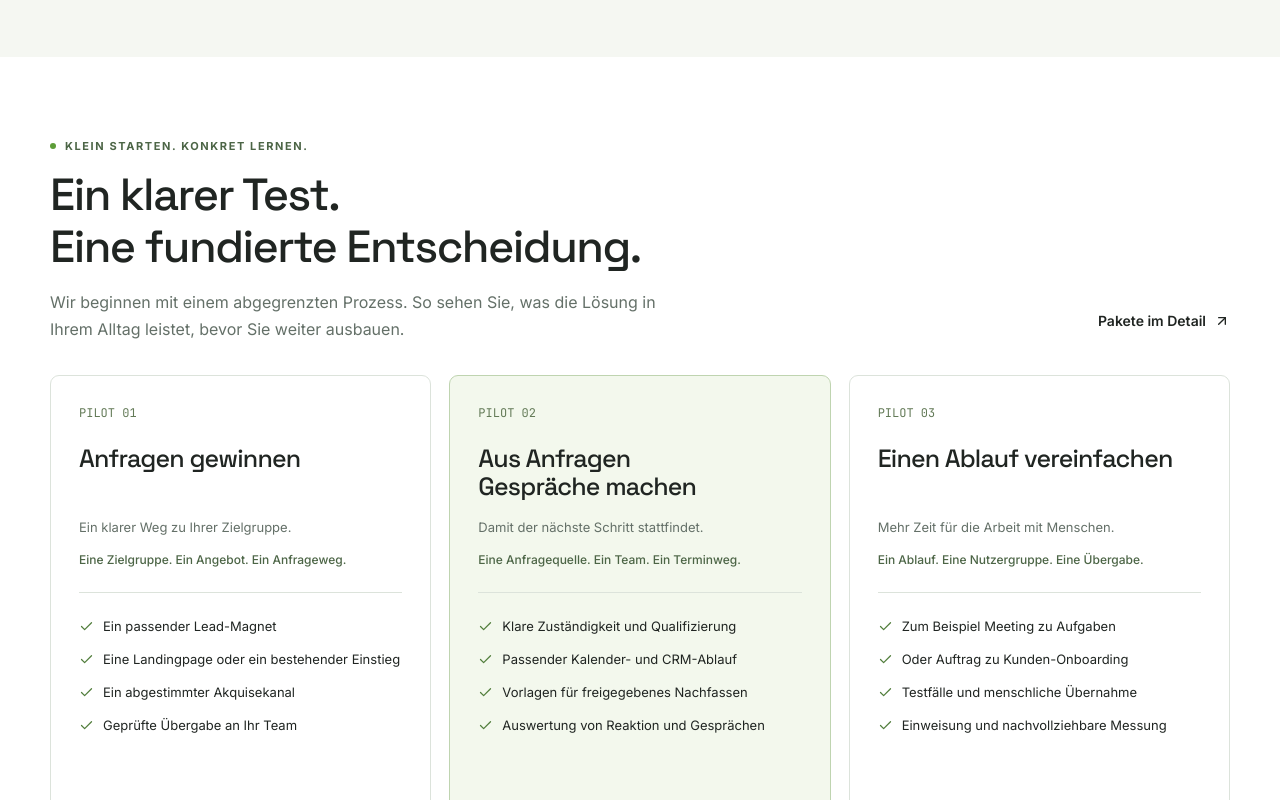
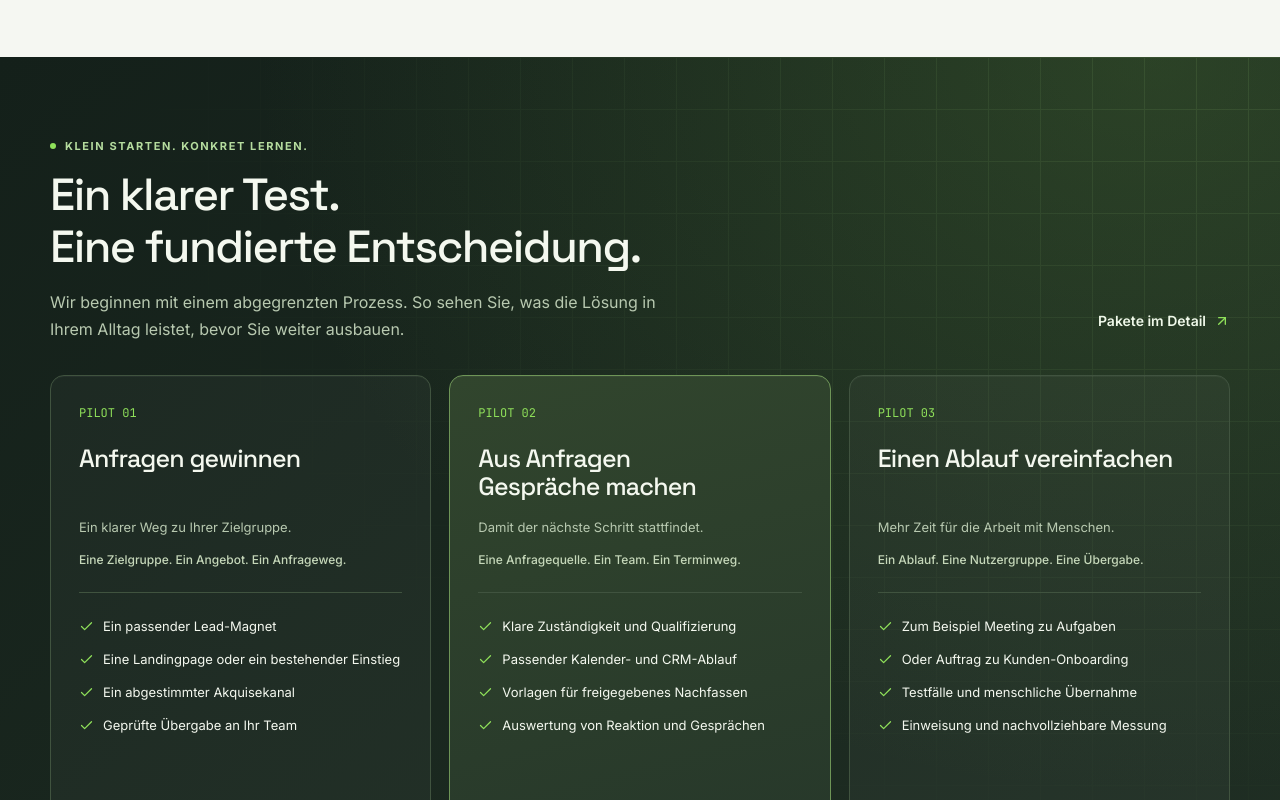
Before and after one commit to Subbier/agenticit.ch, a Next.js app: page / in a window 1280 px wide. Shown: the part 3460-4260 px from the top of the page. Built offline with nearby package versions, Linux system fonts and the light colour scheme.

Commit message:
Give homepage pilot selection a full-width dark theme

```diff
--- a/components/journey/home.tsx
+++ b/components/journey/home.tsx
@@ -95,8 +95,11 @@ export function JourneyHome() {
             <JourneyMap />
           </div>
         </section>
-        <div className={styles.container}>
-          <section className={styles.section} id="pakete">
+        <section
+          className={`${styles.section} ${styles.pilotSection}`}
+          id="pakete"
+        >
+          <div className={styles.container}>
             <div className={styles.sectionHead}>
               <div>
                 <span className={styles.eyebrow}>
@@ -117,8 +120,8 @@ export function JourneyHome() {
               </Link>
             </div>
             <PackageCards />
-          </section>
-        </div>
+          </div>
+        </section>
         <section className={`${styles.section} ${styles.tint}`}>
           <div className={styles.container}>
             <span className={styles.eyebrow}>Gemeinsam in die Umsetzung</span>
--- a/components/journey/journey.module.css
+++ b/components/journey/journey.module.css
@@ -943,6 +943,73 @@
   color: var(--muted);
   font-size: 12px !important;
 }
+.pilotSection {
+  --muted: #b8c9b0;
+  --line: #40533f;
+  position: relative;
+  isolation: isolate;
+  overflow: hidden;
+  background:
+    radial-gradient(ellipse at 90% 0%, rgb(89 135 58 / 28%), transparent 55%),
+    linear-gradient(140deg, #14201a, #202f24);
+  color: #f4f8ef;
+}
+.pilotSection:before {
+  position: absolute;
+  content: "";
+  inset: 0;
+  pointer-events: none;
+  opacity: 0.12;
+  background-image:
+    linear-gradient(#9ccd7b 1px, transparent 1px),
+    linear-gradient(90deg, #9ccd7b 1px, transparent 1px);
+  background-size: 52px 52px;
+  mask-image: radial-gradient(ellipse at 100% 0%, black, transparent 65%);
+}
+.pilotSection > .container {
+  position: relative;
+}
+.pilotSection .eyebrow {
+  color: #b5dc9e;
+}
+.pilotSection .eyebrow:before {
+  background: var(--green);
+}
+.pilotSection .textLink {
+  color: #eff8e9;
+}
+.pilotSection .textLink svg {
+  color: var(--green);
+}
+.pilotSection .package {
+  border-radius: 14px;
+  background: rgb(255 255 255 / 3%);
+  box-shadow: inset 0 1px 0 rgb(255 255 255 / 4%);
+}
+.pilotSection .featuredPackage {
+  border-color: #6e9557;
+  background: linear-gradient(165deg, #31452d, #26372a);
+}
+.pilotSection .packageNumber,
+.pilotSection .package li svg {
+  color: var(--green);
+}
+.pilotSection .scope {
+  color: #c6d8ba !important;
+}
+.pilotSection .secondary {
+  border-color: #637e56;
+  background: rgb(255 255 255 / 3%);
+  color: #edf7e7;
+}
+.pilotSection .secondary:hover {
+  border-color: var(--green);
+  background: var(--green);
+  color: #18320d;
+}
+.pilotSection :where(a, button):focus-visible {
+  outline-color: var(--green);
+}
 .scope {
   font-size: 12px !important;
   color: #4c6546 !important;
```
